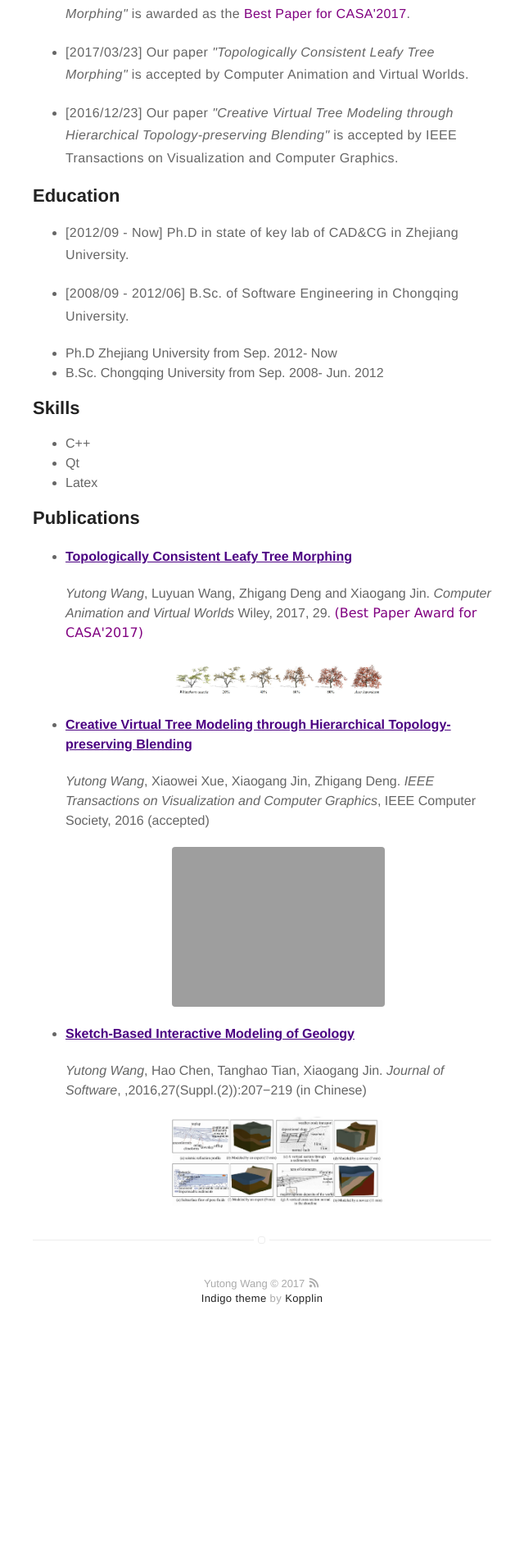
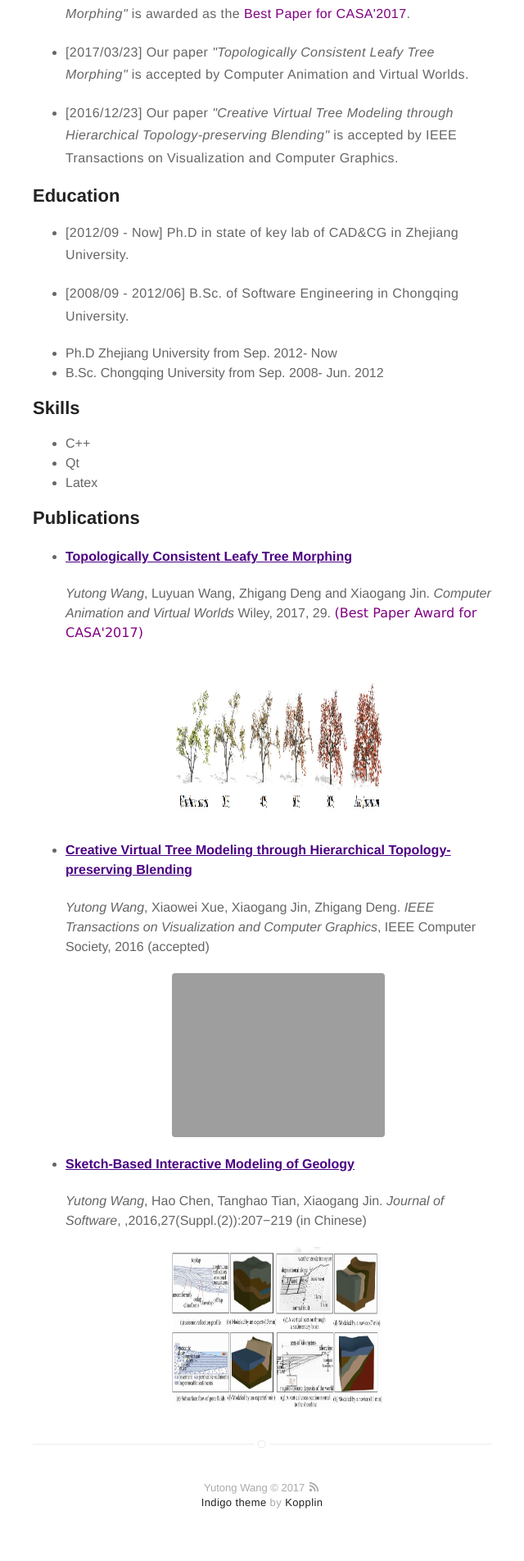
Before and after one commit to catherineytw/YutongWang, a Jekyll site: the page built from about.md, in a window 1280 px wide. Shown: the part 677-2581 px from the top of the page at 82% size, without its empty margins (320-960 px from the left). Built offline with Jekyll 4.4.1, drawn with Linux system fonts in a browser that asks for light colours; before the commit the page ends 2332 px from its top, so only the background shows below that.

Commit message:
update size

```diff
--- a/about.md
+++ b/about.md
@@ -47,7 +47,7 @@ layout: page
       <div>
          <p><h4><a href="https://www.researchgate.net/publication/315516994_Topologically_Consistent_Leafy_Tree_Morphing"> Topologically Consistent Leafy Tree Morphing</a></h4>
 		 <B><I>Yutong Wang</I></B>, Luyuan Wang, Zhigang Deng and Xiaogang Jin. <i>Computer Animation and Virtual Worlds</i> Wiley, 2017, 29. <font face="verdana" color="purple">(Best Paper Award for CASA'2017)</font></p>
-         <a href="https://www.researchgate.net/publication/315516994_Topologically_Consistent_Leafy_Tree_Morphing"> <img src="https://catherineytw.github.io/YutongWang/publications/images/topologically consistent leafy tree morphing/teaser.jpg" height="150%" width="150%" alt="Topologically Consistent Leafy Tree Morphing"/></a>
+         <a href="https://www.researchgate.net/publication/315516994_Topologically_Consistent_Leafy_Tree_Morphing"> <img src="https://catherineytw.github.io/YutongWang/publications/images/topologically consistent leafy tree morphing/teaser.jpg" height="200px" alt="Topologically Consistent Leafy Tree Morphing"/></a>
       </div>
     </li>
 
@@ -56,7 +56,7 @@ layout: page
 	 <div>
         <p><h4><a href="https://www.researchgate.net/publication/311478440_Creative_Virtual_Tree_Modeling_through_Hierarchical_Topology-preserving_Blending?ev=prf_high">Creative Virtual Tree Modeling through Hierarchical Topology-preserving Blending</a></h4>
 		<B><I>Yutong Wang</I></B>, Xiaowei Xue, Xiaogang Jin, Zhigang Deng. <i>IEEE Transactions on Visualization and Computer Graphics</i>, IEEE Computer Society, 2016 (accepted)</p>
-		<a href="https://www.researchgate.net/publication/311478440_Creative_Virtual_Tree_Modeling_through_Hierarchical_Topology-preserving_Blending?ev=prf_high"> <img src="https://catherineytw.github.io/YutongWang/publications/images/creative_tree_modeling/teaser.jpg"  height="150%" width="150%" alt="Creative Virtual Tree Modeling"/></a>
+		<a href="https://www.researchgate.net/publication/311478440_Creative_Virtual_Tree_Modeling_through_Hierarchical_Topology-preserving_Blending?ev=prf_high"> <img src="https://catherineytw.github.io/YutongWang/publications/images/creative_tree_modeling/teaser.jpg"  height="200px" alt="Creative Virtual Tree Modeling"/></a>
 	 </div>
 	</li>
 
@@ -65,7 +65,7 @@ layout: page
 		<div>
 			<p><h4><a href="https://www.researchgate.net/publication/314117184_Sketch-Based_Interactive_Modeling_of_Geology_caotujiaohushidezhijianmoyanjiu?ev=prf_high">Sketch-Based Interactive Modeling of Geology</a></h4>
 			<B><I>Yutong Wang</I></B>, Hao Chen, Tanghao Tian, Xiaogang Jin. <i>Journal of Software</i>, ,2016,27(Suppl.(2)):207−219 (in Chinese) </p>
-			<a href="https://www.researchgate.net/publication/314117184_Sketch-Based_Interactive_Modeling_of_Geology_caotujiaohushidezhijianmoyanjiu?ev=prf_high"> <img src="https://catherineytw.github.io/YutongWang/publications/images/Sketch_Geology/teaser.jpg"  height="150%" width="150%" alt="Sketch-Based Interactive Modeling of Geology"/></a>
+			<a href="https://www.researchgate.net/publication/314117184_Sketch-Based_Interactive_Modeling_of_Geology_caotujiaohushidezhijianmoyanjiu?ev=prf_high"> <img src="https://catherineytw.github.io/YutongWang/publications/images/Sketch_Geology/teaser.jpg"  height="200px" alt="Sketch-Based Interactive Modeling of Geology"/></a>
 		</div>
 	</li>
 
```
